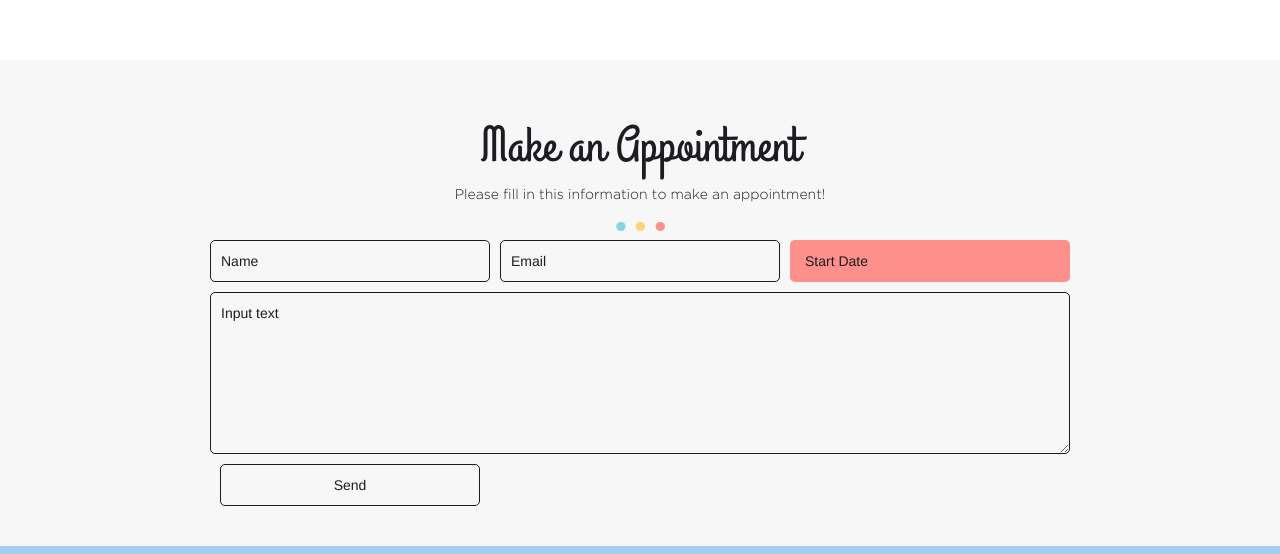
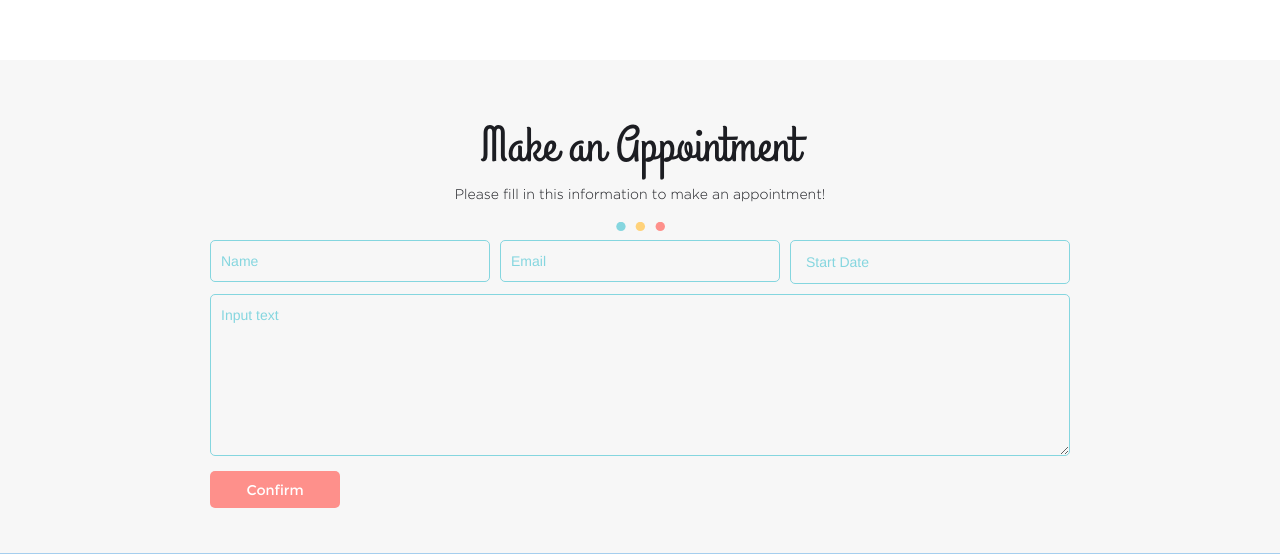
Before and after one commit to rilindpozhegu/poshpaws, a PHP site: page / in a window 1280 px wide. Shown: the part 2527-3081 px from the top of the page. Run offline with PHP 8.4, Linux system fonts and the light colour scheme; some libraries are stand-ins or nearby versions.

Commit message:
rregullimi i adresave dhe ndrryshimi i kontakt formes ne home

```diff
--- a/about-grooming.html
+++ b/about-grooming.html
@@ -152,7 +152,7 @@
                <div class="col-md-6 col-xs-12">
                    <h1>Contact Info</h1>
                     <img src="img/3points.svg" style="width:50px">
-                    <h4>PO Box 6273 Ajman</h4>
+                    <h4>Warehouse no2 & 3 Street 37 Dubai</h4>
                     <p>Opening Hours 9am – 5pm</p>
                     <p>Office: 050 2730973</p>
                     <p>poshpawsdubai@yahoo.co.uk</p>
--- a/about-relocation.html
+++ b/about-relocation.html
@@ -153,7 +153,7 @@
                <div class="col-md-6 col-xs-12">
                    <h1>Contact Info</h1>
                     <img src="img/3points.svg" style="width:50px">
-                    <h4>PO Box 6273 Ajman</h4>
+                    <h4>Warehouse no2 & 3 Street 37 Dubai</h4>
                     <p>Opening Hours 9am – 5pm</p>
                     <p>Office: 050 2730973</p>
                     <p>poshpawsdubai@yahoo.co.uk</p>
--- a/about.html
+++ b/about.html
@@ -157,17 +157,18 @@ None of my staff are employed for their looks or language skills!, but for their
     </section>
 
 
-    <!-- Contact Section Maps-->
+    <!-- Contact Section -->
     <section class="contact-section2">
         <div class="container">
             <div class="row">
                <div class="col-md-6 display-none">
                    <iframe src="https://www.google.com/maps/embed?pb=!1m18!1m12!1m3!1d3616.5086621473547!2d55.14875891500523!3d24.98282618399629!2m3!1f0!2f0!3f0!3m2!1i1024!2i768!4f13.1!3m3!1m2!1s0x0%3A0x0!2zMjTCsDU4JzU4LjIiTiA1NcKwMDknMDMuNCJF!5e0!3m2!1sen!2s!4v1479142507239" width="600" height="450" frameborder="0" style="border:0" allowfullscreen></iframe>
+
                </div>
                <div class="col-md-6 col-xs-12">
                    <h1>Contact Info</h1>
                     <img src="img/3points.svg" class="points3">
-                    <h4>PO Box 6273 Ajman</h4>
+                    <h4>Warehouse no2 & 3 Street 37 Dubai</h4>
                     <p>Opening Hours 9am – 5pm</p>
                     <p>Office: 050 2730973</p>
                     <p>poshpawsdubai@yahoo.co.uk</p>
--- a/contact.html
+++ b/contact.html
@@ -130,7 +130,7 @@
                <div class="col-md-6 col-xs-12">
                    <h1>Contact Info</h1>
                     <img src="img/3points.svg" style="width:50px">
-                    <h4>PO Box 6273 Ajman</h4>
+                    <h4>Warehouse no2 & 3 Street 37 Dubai</h4>
                     <p>Opening Hours 9am – 5pm</p>
                     <p>Office: 050 2730973</p>
                     <p>poshpawsdubai@yahoo.co.uk</p>
--- a/css/home.css
+++ b/css/home.css
@@ -242,8 +242,8 @@
 .contact-section-email input {
     width: 100%;
     padding: 10px 10px;
-    border: solid 1px #1c1d22;
-    color: #1c1d22;
+    border: solid 1px #85d6df;
+    color: #85d6df;
     background-color: transparent;
     border-radius: 5px;
 }
@@ -256,8 +256,8 @@
 .contact-section-email textarea {
     width: 100%;
     padding: 10px 10px;
-    border: solid 1px #1c1d22;
-    color: #1c1d22;
+    border: solid 1px #85d6df;
+    color: #85d6df;
     background-color: transparent;
     border-radius: 5px;
 }
@@ -277,17 +277,18 @@
     font-family: 'Montserrat';
 }
 ::-webkit-input-placeholder { /* Chrome/Opera/Safari */
-  color: #1c1d22;
+  color: #85d6df;
 }
 ::-moz-placeholder { /* Firefox 19+ */
-  color: #1c1d22;
+  color: #85d6df;
 }
 :-ms-input-placeholder { /* IE 10+ */
-  color: #1c1d22;
+  color: #85d6df;
 }
 :-moz-placeholder { /* Firefox 18- */
-  color: #1c1d22;
+  color: #85d6df;
 }
+
 
 
 
@@ -336,9 +337,9 @@
   z-index: 99999999999;
 }
 .input-d input {
-  background-color: #fe908b;
+  background-color: transparent;
   width: 100%;
-  border: none;
+  border: solid 1px #85d6df;
   padding: 11px 15px;
   border-radius: 5px;
 }
--- a/index.php
+++ b/index.php
@@ -209,25 +209,26 @@
                 <p>Please fill in this information to make an appointment!</p>
                 <img src="img/3points.svg" style="width:50px">
             </div>
-            <form id="appointmentForm">
             <div class="contact-section-email row">
                 <div class="col-md-4 small-padding">
-                        <input type="text" name="appointment_name" placeholder="Name">
+                    <input type="text" name="email" placeholder="Name">
                 </div>
                 <div class="col-md-4 small-padding">
-                        <input type="text" name="appointment_mail" placeholder="Email">
+                    <input type="text" name="email" placeholder="Email">
                 </div>
                 <div class="col-md-4 small-padding input-d">
-                        <input class="datepicker2" name="appointment_date" placeholder="Start Date">
+                    <input class="datepicker2" name="pet_fdate" placeholder="Start Date">
                 </div>
                 <div class="col-md-12 col-xs-12 small-padding">
-                        <textarea placeholder="Input text" name="appointment_text" rows="7"></textarea>
+                    <textarea placeholder="Input text" rows="7"></textarea>
                 </div>
-                    <div class="col-md-4 input-e"><input type="submit" value="Send" /></div>
+                <div class="col-md-12 small-padding" style="text-align: left;">
+                    <button>Confirm</button>
                 </div>
-            </form>
+            </div>
         </div>
     </section>
+
 
     <!-- Contact Section -->
     <section class="contact-section2">
@@ -240,7 +241,7 @@
                <div class="col-md-6 col-xs-12">
                    <h1>Contact Info</h1>
                     <img src="img/3points.svg" class="points3">
-                    <h4>PO Box 6273 Ajman</h4>
+                    <h4>Warehouse no2 & 3 Street 37 Dubai</h4>
                     <p>Opening Hours 9am – 5pm</p>
                     <p>Office: 050 2730973</p>
                     <p>poshpawsdubai@yahoo.co.uk</p>
```
Also changed, not shown: about-cattery.html (+12 -2 lines), about-kennels.html (+14 -33 lines), farm.html (+33 -7 lines). Lines whose indentation alone changed are shown as unchanged.
